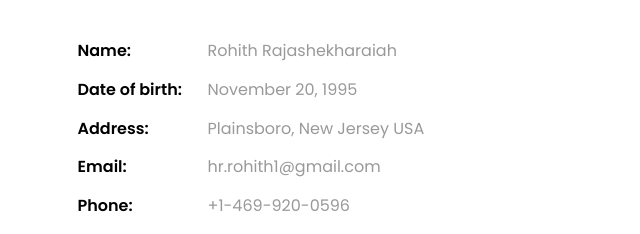
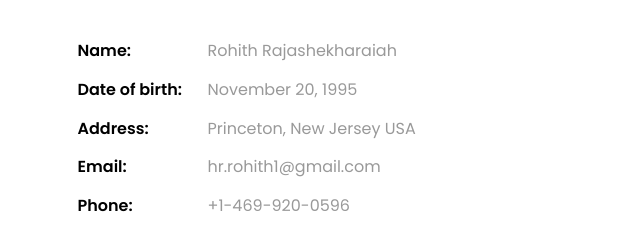
Before and after one commit to Rohith264/rohith264.github.io, a plain HTML site: page index.html in a window 1280 px wide. Shown: the part 1326-1560 px from the top of the page, 333-973 px from the left. Drawn offline with nearby package versions, Linux system fonts and the light colour scheme; files whose address does not match are found by name.

Commit message:
Update index.html

```diff
--- a/index.html
+++ b/index.html
@@ -103,7 +103,7 @@
 					<ul class="about-info mt-4 px-md-0 px-2">
 		            	<li class="d-flex"><span>Name:</span> <span>Rohith Rajashekharaiah</span></li>
 		            	<li class="d-flex"><span>Date of birth:</span> <span>November 20, 1995</span></li>
-		            	<li class="d-flex"><span>Address:</span> <span> Plainsboro, New Jersey USA</span></li>
+		            	<li class="d-flex"><span>Address:</span> <span> Princeton, New Jersey USA</span></li>
 
 		            	<li class="d-flex"><span>Email:</span> <span>hr.rohith1@gmail.com</span></li>
 		            	<li class="d-flex"><span>Phone: </span> <span>+1-469-920-0596</span></li>
@@ -782,7 +782,7 @@
           		</div>
           		<div>
 	          		<h3 class="mb-4">Address</h3>
-		            <p>800 W Renner Rd Richardson TX-75080</p>
+		            <p>Princeton, New Jersey</p>
 		          </div>
 	          </div>
           </div>
```
